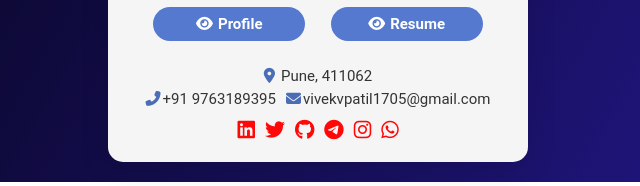
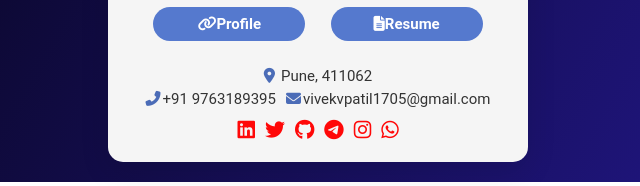
Before and after one commit to vivek1705/Portfolio-Card, a plain HTML site: page index.html in a window 1280 px wide. Shown: the part 499-685 px from the top of the page, 322-962 px from the left. Drawn offline with Linux system fonts and the light colour scheme.

Commit message:
Updated files for portfolio

```diff
--- a/index.html
+++ b/index.html
@@ -27,11 +27,11 @@
         <!-- Buttons Section -->
         <div class="button-container">
           <a href="#" class="view-btn" target="_blank" id="view-profile">
-            <i class="fas fa-eye view-icon"></i> Profile
+            <i class="fas fa-link"></i> Profile
           </a>
 
           <a href="#" class="view-btn" target="_blank" id="view-cv">
-            <i class="fas fa-eye view-icon"></i> Resume
+            <i class="fas fa-file-alt"></i> Resume
           </a>
         </div>
 
```
